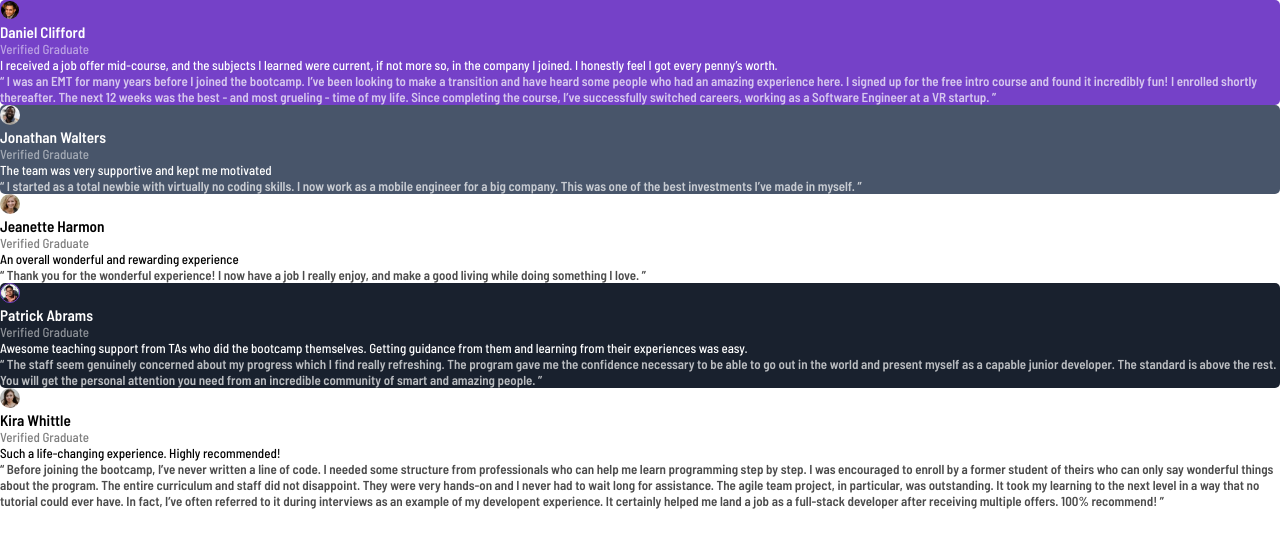
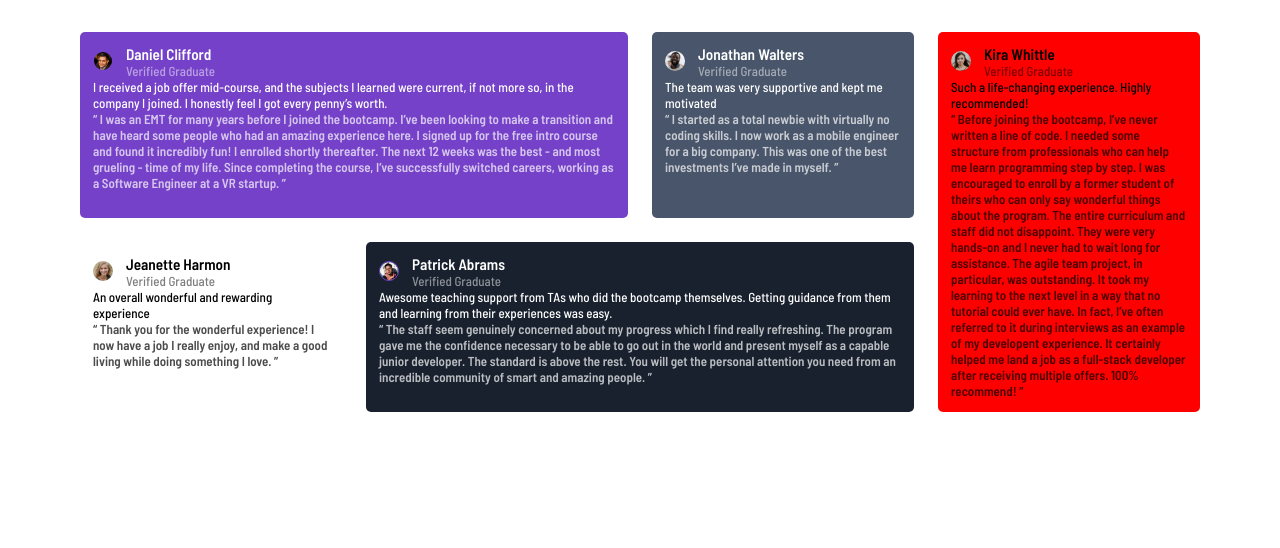
Before and after one commit to TomTwig/testimonials-grid-section, a plain HTML site: page index.html in a window 1280 px wide. Drawn offline with Linux system fonts and the light colour scheme.

Commit message:
third commit

```diff
--- a/index.html
+++ b/index.html
@@ -18,11 +18,15 @@
 <body>
   <main>
     <div class="grid">
-      <article class="card">
+      <article class="card grid-col-span-2">
         <div class="card__author">
+          <div>
           <img src="images/image-daniel.jpg" alt="picture of Daniel Clifford">
+        </div>
+        <div>
           <h3>Daniel Clifford</h3>
           <p>Verified Graduate</p>
+        </div>
         </div>
         <div class="card__title">
           I received a job offer mid-course, and the subjects I learned were current, if not more so,
@@ -39,9 +43,13 @@
 
       <article class="card">
         <div class="card__author">
+          <div>
           <img src="images/image-jonathan.jpg" alt="picture of Jonathan Walters">
+        </div>
+        <div>
           <h3>Jonathan Walters</h3>
           <p>Verified Graduate</p>
+        </div>
         </div>
         <div class="card__title">
           The team was very supportive and kept me motivated
@@ -54,9 +62,13 @@
 
       <article class="card">
         <div class="card__author">
+          <div>
           <img src="images/image-jeanette.jpg" alt="picture of Jeanette Harmon">
+          </div>
+          <div>
           <h3>Jeanette Harmon</h3>
           <p>Verified Graduate</p>
+        </div>
         </div>
         <div class="card__title">
           An overall wonderful and rewarding experience
@@ -67,12 +79,19 @@
         </div>
 
       </article>
-      <article class="card">
-        <div class="card__author">
-          <img src="images/image-patrick.jpg" alt="picture of Patrick Abrams">
+      <article class="card grid-col-span-2">
+        <div class="card__author ">
+          <div>
+
+         <img src="images/image-patrick.jpg" alt="picture of Patrick Abrams">
+        </div>
+        <div>
           <h3>Patrick Abrams</h3>
           <p>Verified Graduate</p>
         </div>
+        </div>
+
+
         <div class="card__title">
           Awesome teaching support from TAs who did the bootcamp themselves. Getting guidance from them and
           learning from their experiences was easy.
@@ -87,9 +106,13 @@
 
       <article class="card">
         <div class="card__author">
+          <div>
           <img src="images/image-kira.jpg" alt="picture of Kira Whittle">
+        </div>
+        <div>
           <h3>Kira Whittle</h3>
           <p>Verified Graduate</p>
+        </div>
         </div>
         <div class="card__title">
           Such a life-changing experience. Highly recommended!
--- a/style.css
+++ b/style.css
@@ -23,28 +23,41 @@ body{
     align-items: center;
     justify-content: center;
 }
+.grid-col-span-2{
+    grid-column: span 2;
+}
 
 
 .grid{
+    display: grid;
+    gap: 1.5rem;
+    grid-template-columns: repeat(4,1fr);
 
-
+    padding-block: 2rem;
+    width: min(95%,70rem);
+    margin-inline: auto;
 }
 .card{
     border-radius: 5px;
+    padding: 1em;
 }
 .card__author{
+    display: flex;
+    align-items: center;
+    gap: 1em;
 
 }
-.card__author > img{
+.card__author img{
     border-radius: 50%;
     border-width: 1px;
     width: 20px;
     border-style: solid;
-}
-.card__author > h3{
 
 }
-.card__author > p{
+.card__author h3{
+
+}
+.card__author p{
     opacity: .5;
 
 }
@@ -92,6 +105,10 @@ border-color: var(--color-primary-moderateViolet);
 }
 .card:nth-child(5){
     background-color: var(--color-primary-white);
+    grid-row: 1 / 3;
+    grid-column-start: 4;
+    background-color: red;
+
 }
 .card:nth-child(5) img{
     border-width: 0;
```
